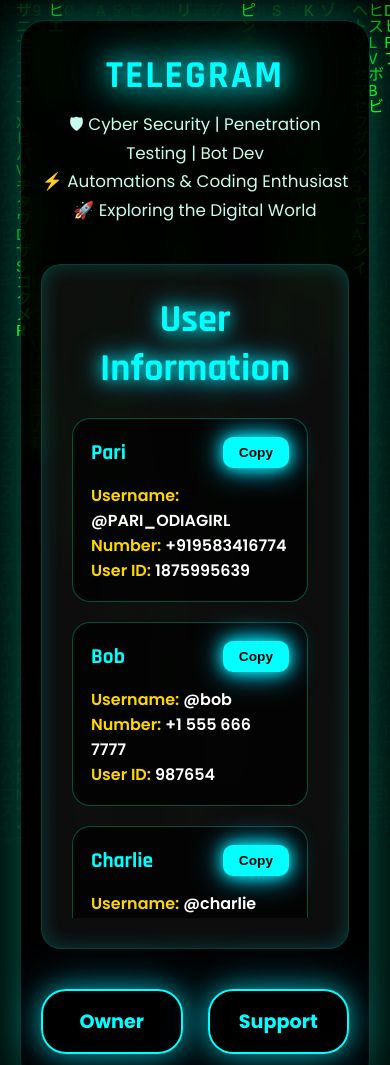
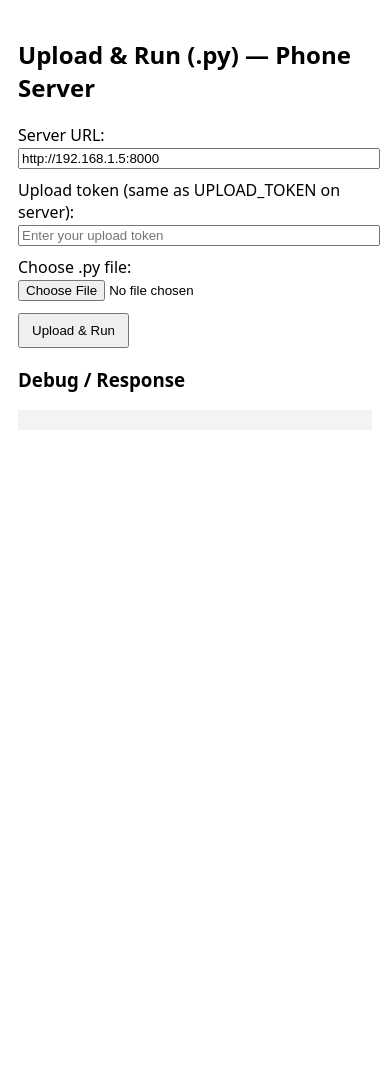
Before and after one commit to raoxc/WewPage, a plain HTML site: page index.html in a window 390 px wide. Shown: the top 1065 px of the page. After the commit the page ends 844 px from the top, so only its background shows below. Drawn offline with Linux system fonts and the light colour scheme.

Commit message:
Update index.html

```diff
--- a/index.html
+++ b/index.html
@@ -1,320 +1,157 @@
-<!DOCTYPE html>
-<html lang="en">
+<!doctype html>
+<html lang="hi">
 <head>
-<meta charset="UTF-8">
-<title>Official Hacker</title>
+  <meta charset="utf-8" />
+  <meta name="viewport" content="width=device-width,initial-scale=1" />
+  <title>Upload & Run Python on Phone Server</title>
+  <style>
+    body { font-family: system-ui, -apple-system, "Segoe UI", Roboto, Arial; padding: 18px; max-width: 720px; margin: auto; }
+    label{display:block; margin-top:10px;}
+    input[type="text"], input[type="file"]{width:100%;}
+    button{margin-top:12px; padding:8px 12px;}
+    pre { background:#f3f3f3; padding:10px; overflow:auto; max-height:260px; }
+    .status {margin-top:10px; font-size:0.95rem;}
+  </style>
+</head>
+<body>
+  <h2>Upload & Run (.py) — Phone Server</h2>
 
-<!-- Google Fonts -->
-<link href="https://fonts.googleapis.com/css2?family=Poppins:wght@400;600;700&family=Rajdhani:wght@600;700&display=swap" rel="stylesheet">
+  <!-- ====== CONFIG: Set your server URL here ====== -->
+  <script>
+    // Set this to your phone server address (include http:// or https:// and port if any)
+    const SERVER_URL = "http://192.168.1.5:8000"; // <-- change this to your server IP:port
+  </script>
+  <!-- ============================================== -->
 
-<style>
-/* Reset */
-* {
-  margin: 0;
-  padding: 0;
-  box-sizing: border-box;
-}
+  <form id="uploadForm">
+    <label>Server URL:
+      <input type="text" id="serverUrlInput" value="" placeholder="Optional: change before upload">
+    </label>
 
-/* Body */
-body {
-  min-height: 100vh;
-  display: flex;
-  justify-content: center;
-  align-items: center;
-  font-family: "Poppins", sans-serif;
-  color: #e0e0e0;
-  padding: 20px;
-  overflow: hidden;
-  position: relative;
-  background: black;
-}
+    <label>Upload token (same as UPLOAD_TOKEN on server):
+      <input type="text" id="token" value="" placeholder="Enter your upload token">
+    </label>
 
-/* Canvas Background (Matrix Effect) */
-#matrixCanvas {
-  position: fixed;
-  top: 0;
-  left: 0;
-  width: 100%;
-  height: 100%;
-  background: black;
-  z-index: 0;
-}
+    <label>Choose .py file:
+      <input type="file" id="fileInput" accept=".py" required>
+    </label>
 
-/* Main Box */
-.main-box {
-  width: 100%;
-  max-width: 900px;
-  background: rgba(0,0,0,0.6);
-  backdrop-filter: blur(14px);
-  border-radius: 25px;
-  padding: 50px 40px;
-  box-shadow: 0 0 60px rgba(0, 255, 200, 0.4);
-  display: flex;
-  flex-direction: column;
-  gap: 40px;
-  position: relative;
-  z-index: 1;
-  border: 1px solid rgba(0,255,255,0.2);
-}
+    <button type="submit">Upload & Run</button>
+  </form>
 
-/* Profile */
-.profile {
-  text-align: center;
-}
-.profile h1 {
-  font-family: "Rajdhani", sans-serif;
-  font-size: 3.8em;
-  color: #00ffff;
-  margin-bottom: 10px;
-  text-shadow: 0 0 20px #00ffff, 0 0 40px #00ccff, 0 0 60px #00ffaa;
-  letter-spacing: 2px;
-  animation: neonPulse 1.6s infinite alternate;
-}
-.profile p {
-  font-size: 1.3em;
-  color: #c8fcee;
-  line-height: 1.7;
-}
+  <div class="status" id="status"></div>
+  <h3>Debug / Response</h3>
+  <pre id="log"></pre>
 
-/* Neon Pulse Animation */
-@keyframes neonPulse {
-  from { text-shadow: 0 0 10px #00ffff, 0 0 20px #00ccff; }
-  to { text-shadow: 0 0 25px #00ffff, 0 0 50px #00ccff, 0 0 70px #00ffaa; }
-}
+  <script>
+    (function(){
+      // initialize server url input with default
+      const defaultServer = typeof SERVER_URL !== "undefined" ? SERVER_URL : "";
+      const serverUrlInput = document.getElementById('serverUrlInput');
+      serverUrlInput.value = defaultServer;
 
-/* User List */
-.list {
-  padding: 30px;
-  border-radius: 20px;
-  background: rgba(255,255,255,0.05);
-  border: 1px solid rgba(0,255,255,0.2);
-  box-shadow: inset 0 0 20px rgba(0,255,255,0.2);
-}
-.list h2 {
-  text-align: center;
-  margin-bottom: 25px;
-  font-size: 2.4em;
-  color: #00ffff;
-  text-shadow: 0 0 15px #00ffff, 0 0 30px #00ccff;
-  font-family: "Rajdhani", sans-serif;
-}
+      const statusEl = document.getElementById('status');
+      const logEl = document.getElementById('log');
 
-/* User Cards */
-.user-list {
-  max-height: 500px;
-  overflow-y: auto;
-  padding-right: 10px;
-}
-.user-card {
-  background: rgba(0,0,0,0.7);
-  border-radius: 18px;
-  padding: 22px;
-  margin-bottom: 20px;
-  border: 1px solid rgba(0,255,200,0.3);
-  transition: all 0.35s ease;
-  position: relative;
-}
-.user-card:hover {
-  transform: translateY(-4px) scale(1.02);
-  box-shadow: 0 0 30px #00ffff80, inset 0 0 10px #00ffff30;
-}
-.card-header {
-  display: flex;
-  justify-content: space-between;
-  align-items: center;
-  margin-bottom: 15px;
-}
-.card-header strong {
-  font-family: "Rajdhani", sans-serif;
-  font-size: 1.4em;
-  color: #00ffff;
-}
+      function log(msg){
+        logEl.textContent += msg + "\n";
+      }
 
-/* Labels & Values */
-.label {
-  font-weight: 600;
-  color: #FFD700;
-  font-size: 1.05em;
-}
-.value {
-  font-weight: 600;
-  color: #ffffff;
-  font-size: 1.05em;
-}
+      async function uploadAndRun(serverUrl, file, token){
+        statusEl.textContent = "Uploading file to " + serverUrl + "/upload ...";
+        log("Uploading file: " + (file ? file.name : "(no file)"));
 
-/* Copy Button */
-.copy-btn {
-  background: #00ffff;
-  border: none;
-  padding: 8px 16px;
-  border-radius: 10px;
-  font-size: 0.9em;
-  cursor: pointer;
-  color: black;
-  font-weight: bold;
-  transition: 0.3s;
-  box-shadow: 0 0 15px #00ffff, 0 0 30px #00ccff;
-}
-.copy-btn:hover {
-  background: #00ccff;
-  color: white;
-  transform: scale(1.08);
-}
+        const form = new FormData();
+        form.append('file', file);
+        form.append('token', token || "");
 
-/* Button Group */
-.btn-group {
-  display: flex;
-  justify-content: center;
-  gap: 25px;
-}
-.btn {
-  flex: 1;
-  padding: 22px 0;
-  border-radius: 25px;
-  font-weight: 700;
-  background: rgba(0,0,0,0.8);
-  color: #00ffff;
-  text-decoration: none;
-  font-size: 1.6em;
-  border: 2px solid #00ffff;
-  text-align: center;
-  box-shadow: 0 0 25px #00ffff80, 0 0 50px #00ccff60;
-  transition: 0.35s ease;
-}
-.btn:hover {
-  transform: translateY(-3px) scale(1.06);
-  box-shadow: 0 0 40px #00ffff, 0 0 80px #00ccff;
-  color: #fff;
-}
+        // send upload
+        let uploadResponse;
+        try {
+          uploadResponse = await fetch(serverUrl + "/upload", {
+            method: 'POST',
+            body: form,
+            redirect: 'follow' // follow redirect to index
+          });
+        } catch (err) {
+          statusEl.textContent = "Network error during upload: " + err;
+          log("Upload error: " + err);
+          return;
+        }
 
-/* Responsive */
-@media (max-width: 600px) {
-  .main-box { padding: 30px 20px; }
-  .profile h1 { font-size: 2.4em; }
-  .profile p { font-size: 1.05em; }
-  .btn { font-size: 1.2em; padding: 16px 0; }
-  .user-card { padding: 18px; font-size: 0.95em; }
-}
-</style>
-</head>
+        log("Upload HTTP status: " + uploadResponse.status + " (" + uploadResponse.statusText + ")");
+        statusEl.textContent = "Upload complete. Looking for run link...";
 
-<body>
-<!-- Matrix Canvas Background -->
-<canvas id="matrixCanvas"></canvas>
+        // Now fetch index page and try to find the newest /run/<name> link.
+        let indexText;
+        try {
+          const idxResp = await fetch(serverUrl + "/");
+          indexText = await idxResp.text();
+        } catch (err) {
+          statusEl.textContent = "Failed to fetch index page: " + err;
+          log("Index fetch error: " + err);
+          return;
+        }
 
-<div class="main-box">
-  <!-- Profile -->
-  <div class="profile">
-    <h1>TELEGRAM</h1>
-    <p>🛡 Cyber Security | Penetration Testing | Bot Dev<br>
-       ⚡ Automations & Coding Enthusiast<br>
-       🚀 Exploring the Digital World</p>
-  </div>
+        // Heuristic: find all occurrences of /run/<filename> in the HTML and pick the last one.
+        // Matches href="/run/<something>" or /run/<something>"
+        const runRegex = /\/run\/([A-Za-z0-9_\-\.%]+)"/g;
+        let match;
+        let last = null;
+        while ((match = runRegex.exec(indexText)) !== null) {
+          last = match[1];
+        }
 
-  <!-- User List -->
-  <div class="list">
-    <h2>User Information</h2>
-    <div class="user-list">
-      <div class="user-card">
-        <div class="card-header">
-          <strong>Pari</strong>
-          <button class="copy-btn">Copy</button>
-        </div>
-        <div><span class="label">Username:</span> <span class="value">@PARI_ODIAGIRL</span></div>
-        <div><span class="label">Number:</span> <span class="value">+919583416774</span></div>
-        <div><span class="label">User ID:</span> <span class="value">1875995639</span></div>
-      </div>
+        if (!last) {
+          // alternative: try to find links like href='/run/<name>' with single quotes
+          const runRegex2 = /\/run\/([A-Za-z0-9_\-\.%]+)'/g;
+          while ((match = runRegex2.exec(indexText)) !== null) {
+            last = match[1];
+          }
+        }
 
-      <div class="user-card">
-        <div class="card-header">
-          <strong>Bob</strong>
-          <button class="copy-btn">Copy</button>
-        </div>
-        <div><span class="label">Username:</span> <span class="value">@bob</span></div>
-        <div><span class="label">Number:</span> <span class="value">+1 555 666 7777</span></div>
-        <div><span class="label">User ID:</span> <span class="value">987654</span></div>
-      </div>
+        if (!last) {
+          statusEl.textContent = "Unable to detect run link from server index. Check server index page manually.";
+          log("Index HTML excerpt:\n" + indexText.slice(0, 1000));
+          return;
+        }
 
-      <div class="user-card">
-        <div class="card-header">
-          <strong>Charlie</strong>
-          <button class="copy-btn">Copy</button>
-        </div>
-        <div><span class="label">Username:</span> <span class="value">@charlie</span></div>
-        <div><span class="label">Number:</span> <span class="value">+91 99999 88888</span></div>
-        <div><span class="label">User ID:</span> <span class="value">112233</span></div>
-      </div>
-    </div>
-  </div>
+        // decode filename if URL-encoded
+        const decoded = decodeURIComponent(last);
+        const runUrl = serverUrl.replace(/\/$/, "") + "/run/" + encodeURIComponent(last);
 
-  <!-- Buttons -->
-  <div class="btn-group">
-    <a class="btn" href="https://t.me/raoxc" target="_blank">Owner</a>
-    <a class="btn" href="https://t.me/DevLabOh" target="_blank">Support</a>
-  </div>
-</div>
+        statusEl.innerHTML = `Found run file <b>${decoded}</b>. Opening run URL...`;
+        log("Detected run filename: " + decoded);
+        log("Opening: " + runUrl);
 
-<!-- Copy Script -->
-<script>
-document.querySelectorAll(".copy-btn").forEach(btn => {
-  btn.addEventListener("click", () => {
-    const card = btn.closest(".user-card");
-    const text = Array.from(card.querySelectorAll(".label, .value"))
-                      .map(el => el.textContent)
-                      .join(" | ");
-    navigator.clipboard.writeText(text).then(() => {
-      btn.textContent = "✔ Copied";
-      setTimeout(() => btn.textContent = "Copy", 1500);
-    });
-  });
-});
+        // Open run URL in new tab/window to show output
+        window.open(runUrl, '_blank');
+      }
 
-/* MATRIX BACKGROUND EFFECT */
-const canvas = document.getElementById("matrixCanvas");
-const ctx = canvas.getContext("2d");
+      document.getElementById('uploadForm').addEventListener('submit', function(e){
+        e.preventDefault();
+        logEl.textContent = "";
+        const fileInput = document.getElementById('fileInput');
+        const token = document.getElementById('token').value.trim();
+        const serverUrl = (document.getElementById('serverUrlInput').value || defaultServer).trim();
 
-// Set canvas full screen
-canvas.height = window.innerHeight;
-canvas.width = window.innerWidth;
+        if (!serverUrl) {
+          statusEl.textContent = "Please set SERVER URL (phone IP and port).";
+          return;
+        }
+        if (!fileInput.files || fileInput.files.length === 0) {
+          statusEl.textContent = "Please choose a .py file to upload.";
+          return;
+        }
+        if (!token) {
+          statusEl.textContent = "Please enter upload token.";
+          return;
+        }
 
-// Characters
-const letters = "アァイィウヴエェオカガキギクグケゲコゴサザシジスズセゼソゾタダチッヂツヅテデトドナニヌネノハバパヒビピフブプヘベペホボポマミムメモヤユヨラリルレロワヲンABCDEFGHIJKLMNOPQRSTUVWXYZ0123456789";
-const lettersArray = letters.split("");
+        uploadAndRun(serverUrl, fileInput.files[0], token);
+      });
 
-// Font size
-const fontSize = 16;
-const columns = canvas.width / fontSize;
-
-// Drops
-const drops = [];
-for (let x = 0; x < columns; x++) drops[x] = 1;
-
-// Draw function
-function draw() {
-  ctx.fillStyle = "rgba(0,0,0,0.08)";
-  ctx.fillRect(0, 0, canvas.width, canvas.height);
-
-  ctx.fillStyle = "#0F0";
-  ctx.font = fontSize + "px monospace";
-
-  for (let i = 0; i < drops.length; i++) {
-    const text = lettersArray[Math.floor(Math.random() * lettersArray.length)];
-    ctx.fillText(text, i * fontSize, drops[i] * fontSize);
-
-    if (drops[i] * fontSize > canvas.height && Math.random() > 0.975) {
-      drops[i] = 0;
-    }
-    drops[i]++;
-  }
-}
-
-setInterval(draw, 35);
-
-// Resize handler
-window.addEventListener("resize", () => {
-  canvas.height = window.innerHeight;
-  canvas.width = window.innerWidth;
-});
-</script>
+    })();
+  </script>
 </body>
 </html>
```
